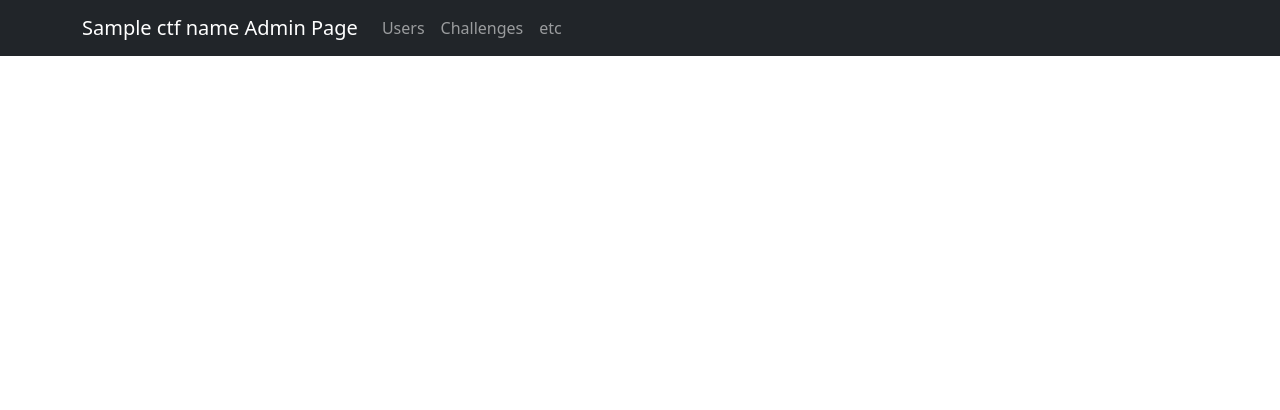
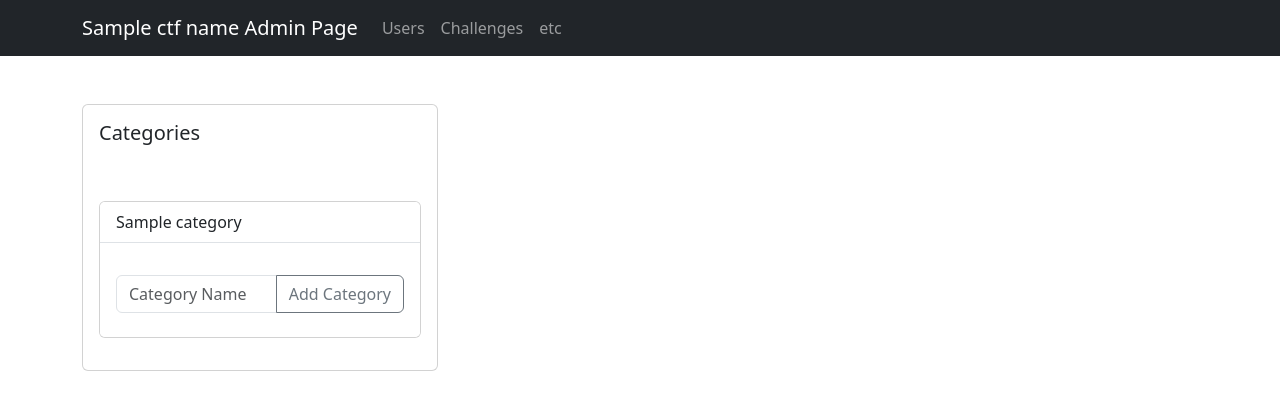
Before and after one commit to Minejerik/ctf_website, a Python web app: template templates/admin/challenges.html in a window 1280 px wide. Shown: the top 410 px of the page. Run offline with Jinja, Linux system fonts and the light colour scheme; the template is opened without the code that fills it: most values are stand-ins (such as "Sample title", 1, 10 or a date in 2020).

Commit message:
server side category creation finished, working on client side version

```diff
--- a/templates/admin/challenges.html
+++ b/templates/admin/challenges.html
@@ -6,5 +6,35 @@ Admin Challenges
 
 
 {% block content %}
-
+<br><br>
+<div class="container">
+    <div class="row">
+        <div class="col-4">
+            <div class="card">
+                <div class="card-body">
+                    <h5 class="card-title">Categories</h5>
+                    <p class="card-body">
+                        <div class="card">
+                            <ul class="list-group list-group-flush">
+                                {% for category in categories %}
+                                <li class="list-group-item">{{category.name}}</li>
+                                {%endfor%}
+                                <li class="list-group-item">
+                                    <br>
+                                    <form action="/api/admin/category/create" method="post">
+                                        <div class="input-group mb-3">
+                                            <input type="text" class="form-control" placeholder="Category Name" aria-label="category_name" aria-describedby="submission">
+                                            <button class="btn btn-outline-secondary" type="button" id="button-submission">Add Category</button>
+                                        </div>
+                                    </form>
+                                </li>
+                            </ul>
+                        </div>
+                    </p>
+                </div>
+            </div>
+        </div>
+        <div class="col"></div>
+    </div>
+</div>
 {% endblock %}
```
Also changed, not shown: main.py (+22 -2 lines).
